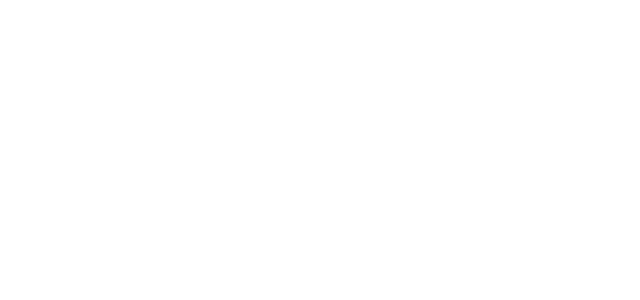
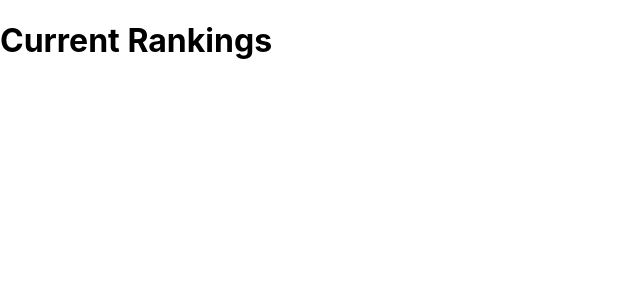
Before and after one commit to EsotericZ/coRBallRank, a React (Create React App) app in the folder client/: page /ranking in a window 1280 px wide. Before the commit this address had no page. Shown: the top 300 px of the page, without its empty margins (0-640 px from the left). Built offline with nearby package versions, Linux system fonts and the light colour scheme.

Commit message:
started ranking page

```diff
--- a/client/src/App.js
+++ b/client/src/App.js
@@ -2,6 +2,7 @@ import { useQuery } from '@apollo/client';
 import { Routes, Route } from 'react-router-dom';
 import { Login } from './login/Login';
 import { Users } from './users/Users';
+import { Ranking } from './ranking/Ranking';
 import { CreateUser } from './createUser/CreateUser';
 
 function App() {
@@ -24,6 +25,11 @@ function App() {
           path='/users'
           element={<Users/>}
         />
+        <Route
+          path='/ranking'
+          element={<Ranking/>}
+        >
+        </Route>
 
       </Routes>
     </div>
--- /dev/null
+++ b/client/src/ranking/Ranking.js
@@ -0,0 +1,13 @@
+export const Ranking = () => {
+
+
+
+    return (
+        <div>
+            <h1>Current Rankings</h1>
+        </div>
+    )
+
+
+
+}
```
